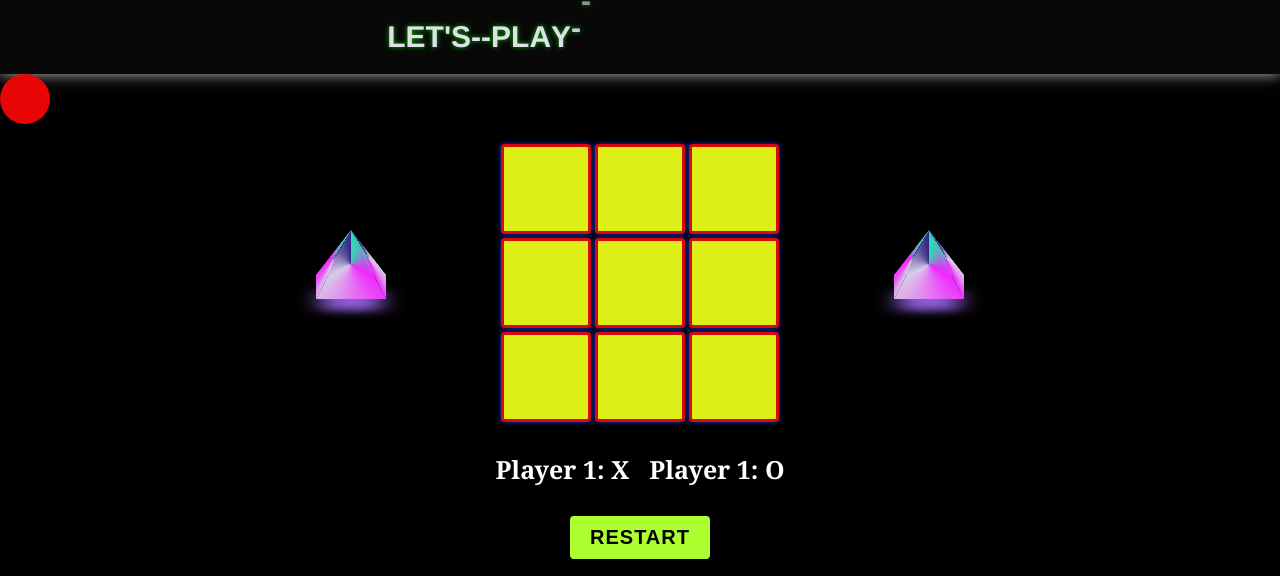
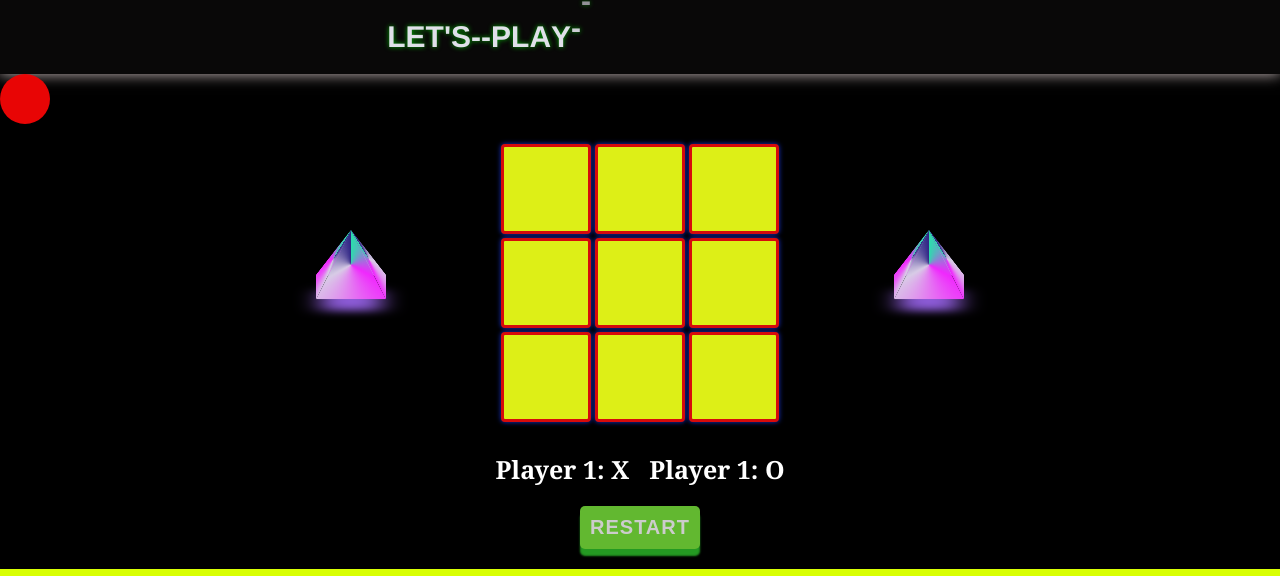
Before and after one commit to rooshan008/tic-tac-toe-game, a plain HTML site: page index.html in a window 1280 px wide. Shown: the top 576 px of the page. Drawn offline with nearby package versions, Linux system fonts and the light colour scheme.

Commit message:
added some featurs

```diff
--- a/script.js
+++ b/script.js
@@ -135,7 +135,7 @@ restartBtn.addEventListener('click', restartGame)
 gameStart()
 
 // Code for gsap
-
+// all animation code
 function breakTheText() {
   let text = title.textContent
   let arrayText = text.split('')
--- a/style.css
+++ b/style.css
@@ -91,28 +91,39 @@ main {
   color: #fff;
 }
 
+
+
+
+/* From Uiverse.io by satyamchaudharydev */
 .restart {
-  padding: 10px 20px;
-  margin-top: 30px;
-  cursor: pointer;
+  --bg: #7be73c;
+  --text-color: #fff;
+  position: relative;
   border: none;
-  background-color: greenyellow;
+  background: var(--bg);
+  color: var(--text-color);
+  padding: 10px;
+  font-weight: 800;
+  font-size: 20px;
+  margin-top: 20px;
   text-transform: uppercase;
-  font-size: 20px;
-  border-radius: 4px;
-  font-weight: 700;
+  transition: 0.2s;
+  border-radius: 5px;
+  opacity: 0.8;
   letter-spacing: 1px;
-  box-shadow: 0px 0px 3px;
-  transition: all 0.3s ease-in-out;
-  margin-bottom: 10px;
+  box-shadow: #2dc02b 0px 7px 2px, #000 0px 8px 5px;
 }
 
 .restart:hover {
-  color: #fff;
-  border: 2px solid rgb(255, 255, 255);
-  scale: 1.02;
-  background-color: rgba(255, 72, 0, 0.838);
+  opacity: 1;
 }
+
+.restart:active {
+  top: 4px;
+  box-shadow: #c0392b 0px 3px 2px,#000 0px 3px 5px;
+}
+
+
 
 .winner {
   position: absolute;
```
